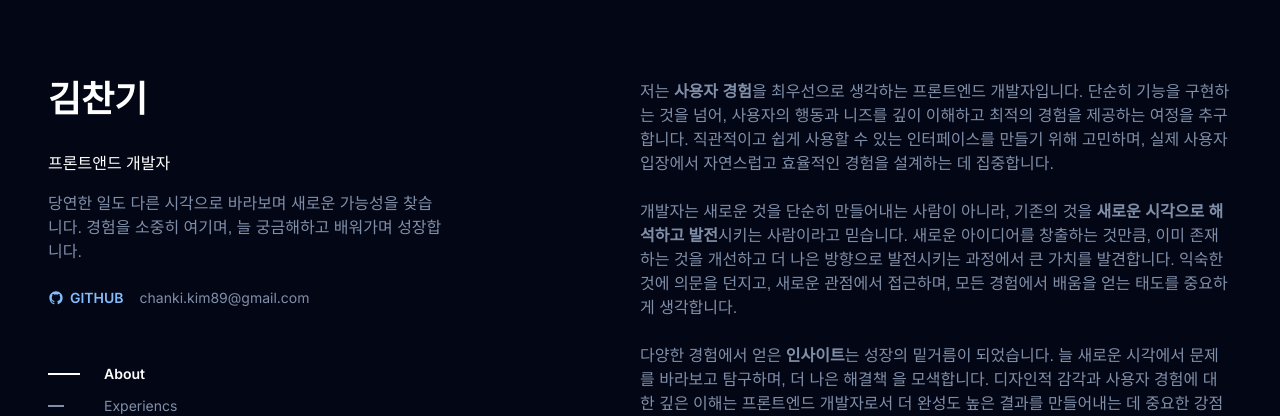
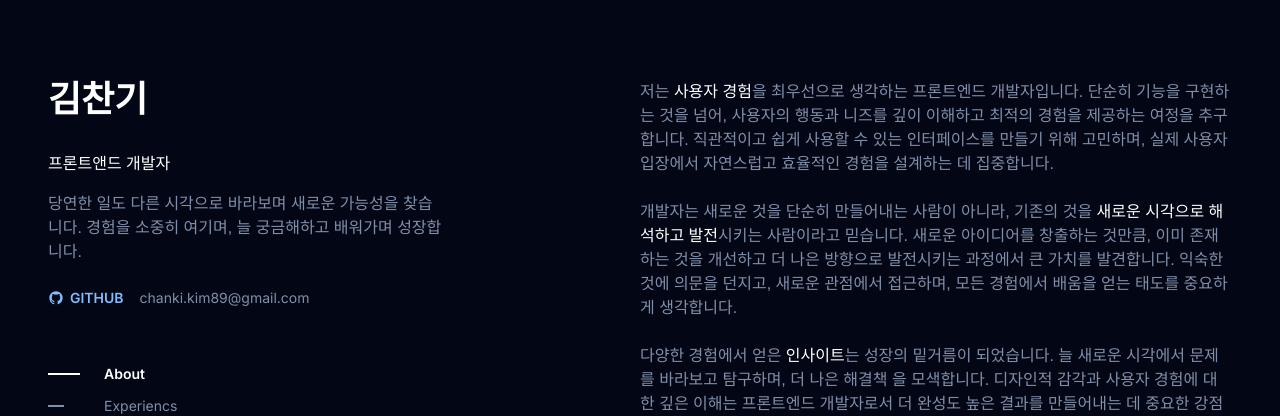
Before and after one commit to cksrlcks/portfolio, a Next.js app: page / in a window 1280 px wide. Shown: the top 416 px of the page. Built offline with nearby package versions, Linux system fonts and the light colour scheme; a web font is replaced by a local one.

Commit message:
style: 공용 css 추가

```diff
--- a/src/app/globals.css
+++ b/src/app/globals.css
@@ -24,3 +24,8 @@ body {
   background: var(--background-base);
   color: var(--color-gray);
 }
+
+b{
+  font-weight:inherit;
+  color:var(--text-white)
+}
```
